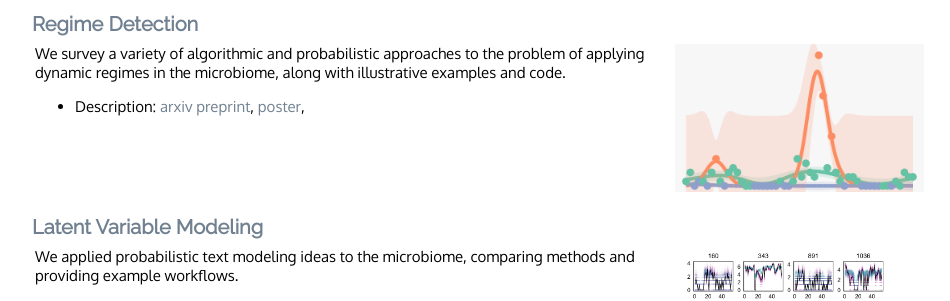
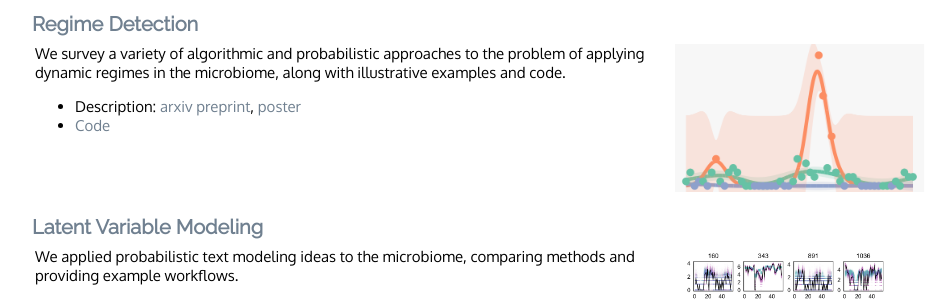
Before and after one commit to krisrs1128/personal-site, a Jekyll site: the page built from projects/projects.html, in a window 1280 px wide and 900 px high. Shown: the part 228-529 px from the top of the window, without its empty margins (160-1110 px from the left). Built offline with Jekyll 4.4.1, drawn with Linux system fonts in a browser that asks for light colours.

Commit message:
add link to code

```diff
--- a/projects/projects.html
+++ b/projects/projects.html
@@ -32,8 +32,9 @@ title: Kris Sankaran
                 <ul>
                     <li>Description:
                         <a href="https://arxiv.org/abs/1712.00067">arxiv preprint</a>,
-                        <a href="http://statweb.stanford.edu/~kriss1/regime_detection_poster.pdf">poster</a>,
+                        <a href="http://statweb.stanford.edu/~kriss1/regime_detection_poster.pdf">poster</a>
                     </li>
+                    <li><a href="http://github.com/krisrs1128/microbiome_regime_detection">Code</a></li>
                 </ul>
             </td>
             <td>
```
